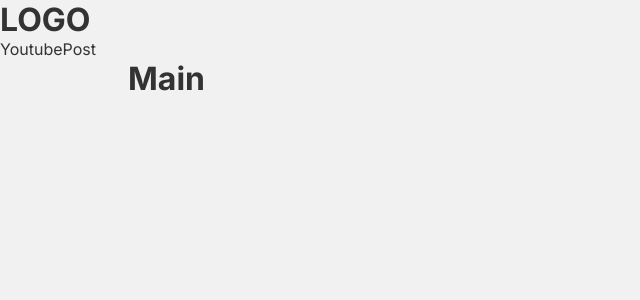
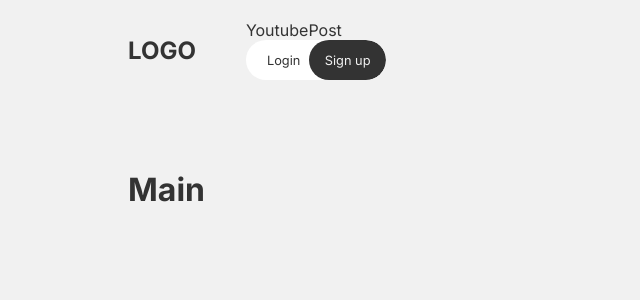
Before and after one commit to Moon-YJ/next14-portfolio, a Next.js app: page / in a window 1280 px wide. Shown: the top 300 px of the page, without its empty margins (0-640 px from the left). Built offline with nearby package versions, Linux system fonts and the light colour scheme.

Commit message:
header에 로그인 토글 버튼 작업

```diff
--- a/src/app/layout.js
+++ b/src/app/layout.js
@@ -13,8 +13,10 @@ export default function RootLayout({ children }) {
 	return (
 		<html lang='en'>
 			<body className={inter.className}>
-				<Header />
-				<div className='container'>{children}</div>
+				<div className='container'>
+					<Header />
+					<div className='inner'>{children}</div>
+				</div>
 			</body>
 		</html>
 	);
--- a/src/components/header/header.module.scss
+++ b/src/components/header/header.module.scss
@@ -0,0 +1,12 @@
+.header {
+	display: flex;
+	//justify-content: space-between;
+	align-items: center;
+	gap: 50px;
+	width: 100%;
+	height: 100px;
+	border-bottom: 1px solid var(--text);
+	h1 {
+		font-size: 1.5rem;
+	}
+}
--- a/src/components/headerNav/HeaderNav.jsx
+++ b/src/components/headerNav/HeaderNav.jsx
@@ -4,18 +4,28 @@ import styles from './headerNav.module.scss';
 import Link from 'next/link';
 import { usePathname } from 'next/navigation';
 import { useCustomText } from '@/hooks/useText';
+import { useState } from 'react';
 
 export default function HeaderNav({ pages }) {
 	const pathName = usePathname();
+	const [Checked, setChecked] = useState(false);
 	const customTxt = useCustomText('combined');
+	const handleClick = () => {
+		setChecked(!Checked);
+	};
 
 	return (
+		<>
 			<nav className={clsx(styles.headerNav)}>
 				{pages.map(page => (
 					<Link key={page} href={`/${page}`} className={clsx(pathName === `/${page}` ? styles.on : '')}>
 						{customTxt(page)}
 					</Link>
 				))}
+				<div className={clsx(`${styles.switch} ${Checked ? styles.checked : ''}`)} onClick={handleClick}>
+					<div className={clsx(styles.ball)}></div>
+				</div>
 			</nav>
+		</>
 	);
 }
--- a/src/components/headerNav/headerNav.module.scss
+++ b/src/components/headerNav/headerNav.module.scss
@@ -4,4 +4,59 @@
 			color: var(--pointColor);
 		}
 	}
+	.switch {
+		position: relative;
+		width: 140px;
+		height: 40px;
+		font-size: 0.8rem;
+		background-color: #fff;
+		border-radius: 20px;
+		cursor: pointer;
+		overflow: hidden;
+		&::before {
+			content: 'Login';
+			position: absolute;
+			top: 50%;
+			left: 15%;
+			color: var(--baseColor);
+			transform: translateY(-50%);
+			transition: 0.4s;
+		}
+		.ball {
+			display: flex;
+			justify-content: center;
+			align-items: center;
+			position: absolute;
+			top: 50%;
+			right: 0;
+			width: 55%;
+			height: 100%;
+			background-color: var(--baseColor);
+			border-radius: 35px;
+			transform: translateY(-50%);
+			&::before {
+				content: 'Sign up';
+				position: absolute;
+				top: 50%;
+				right: 20%;
+				color: var(--bgColor);
+				transform: translateY(-50%);
+				transition: 0.4s;
+			}
+		}
+		&.checked {
+			&::before {
+				content: 'Sign up';
+				left: 58%;
+				color: var(--baseColor);
+			}
+			.ball {
+				left: 0;
+				&::before {
+					content: 'Login';
+					left: 28%;
+				}
+			}
+		}
+	}
 }
--- a/src/styles/globals.scss
+++ b/src/styles/globals.scss
@@ -24,4 +24,8 @@ body {
 	width: 80vw;
 	min-height: 100vh;
 	margin: 0 auto;
+	.inner {
+		width: 100%;
+		padding: 70px 0px;
+	}
 }
```
Lines whose indentation alone changed are shown as unchanged.
